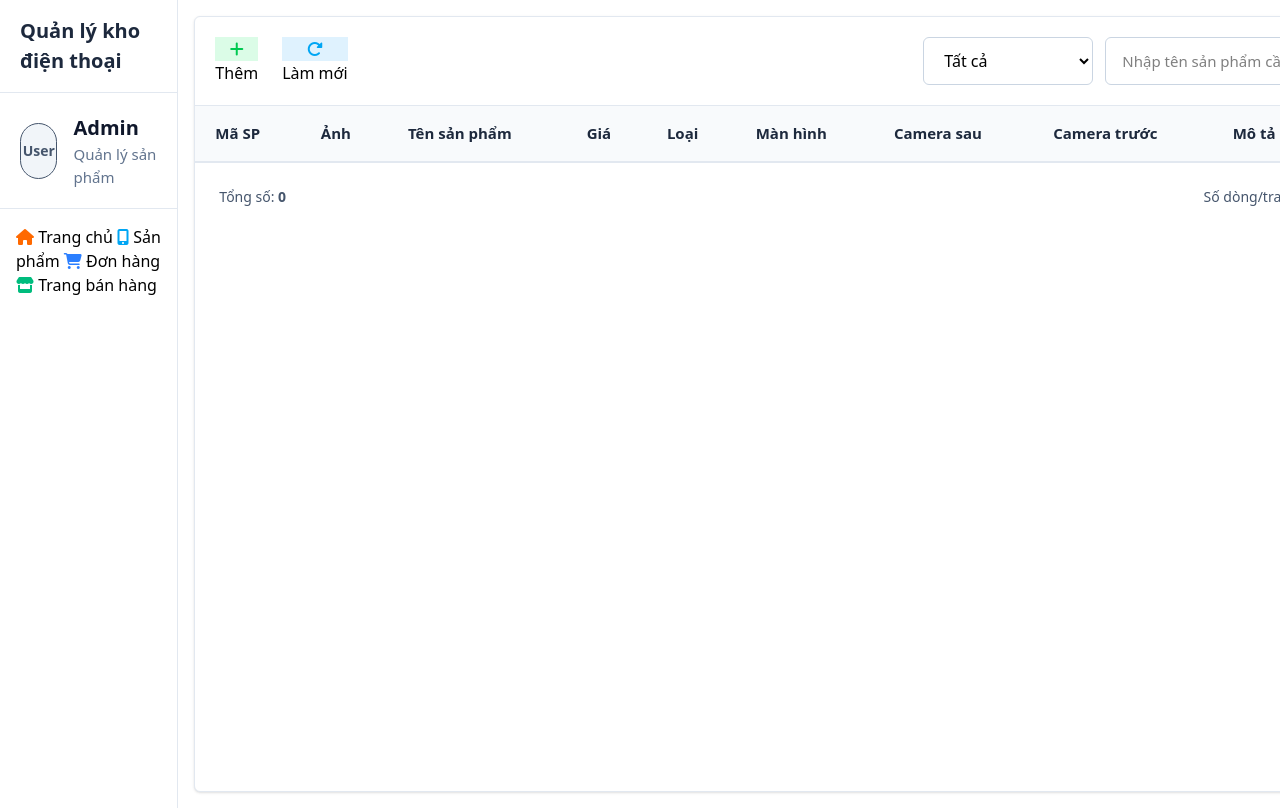
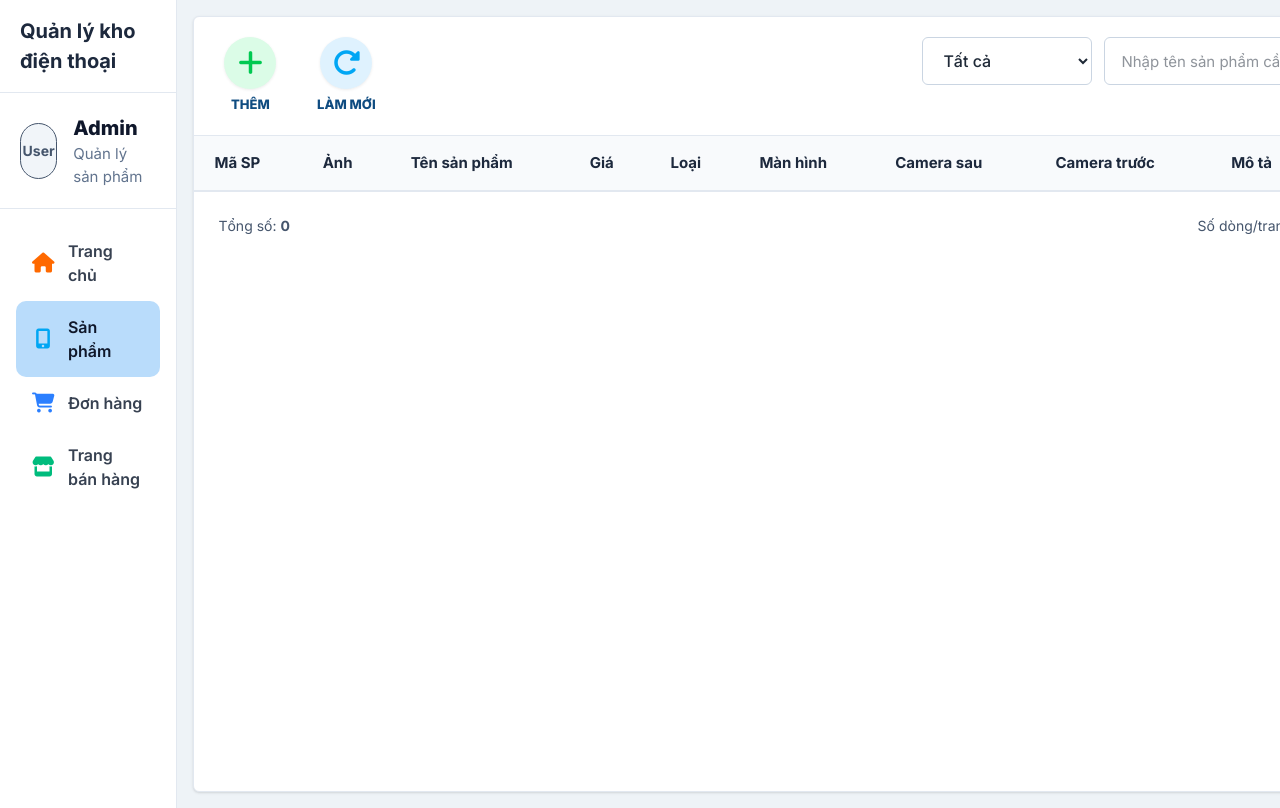
Before and after one commit to danhfwork/BC95_Capstone_JS, a website: page src/admin/admin.html in a window 1280 px wide. Shown: the top 808 px of the page. Drawn offline with nearby package versions, Linux system fonts and the light colour scheme; the site is published under a folder, as on GitHub Pages, so addresses that start at the root find nothing; no server answers.

Commit message:
cập nhật link css

```diff
--- a/src/admin/admin.html
+++ b/src/admin/admin.html
@@ -24,7 +24,7 @@
     />
 
     <!-- Admin CSS -->
-    <link rel="stylesheet" href="/src/css/admin.css" />
+    <link rel="stylesheet" href="../css/admin.css" />
 </head>
 
 <body class="min-h-screen">
```
Also changed, not shown: src/admin/donhang.html (+1 -1 lines), src/admin/trangchu.html (+1 -1 lines).
